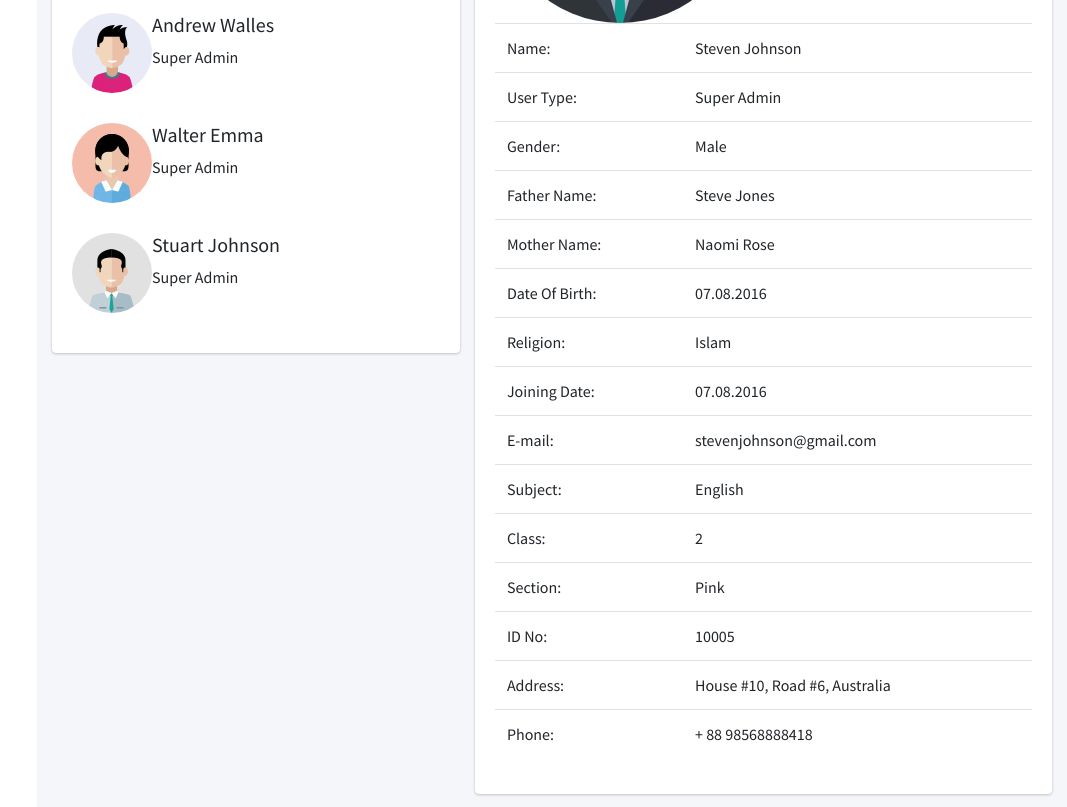
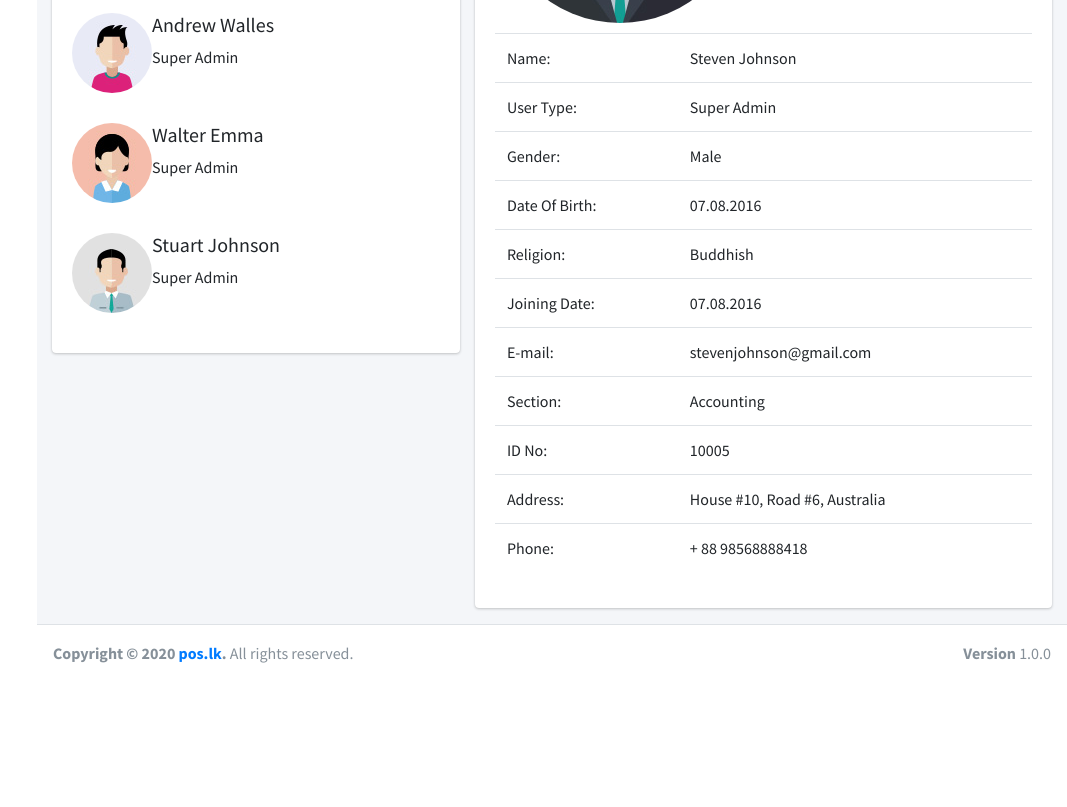
Before and after one commit to tharanga-Dep6-playground/admin-lte-single-page-application, a website: page user.html in a window 1280 px wide. Shown: the part 1034-1841 px from the top of the page, without its empty margins (213-1280 px from the left). After the commit the page ends 1715 px from the top, so only its background shows below. Drawn offline with nearby package versions, Linux system fonts and the light colour scheme.

Commit message:
finish user setting tab

```diff
--- a/user.html
+++ b/user.html
@@ -409,7 +409,7 @@
               <div class="item-title">
                 <h3>User Details</h3>
               </div>
-              <div class="dropdown" style="left: 100px">
+              <div class="dropdown" style="left: 95%">
                 <a class="dropdown-toggle" href="#" role="button"
                    data-toggle="dropdown" aria-expanded="false">...</a>
 
@@ -421,7 +421,7 @@
               </div>
             </div>
             <div class="user-details-box">
-              <div class="item-img">
+              <div class="item-img" style="margin: 0 0 10px 0">
                 <img src="img/user.jpg" alt="user" style="border-radius: 50%">
               </div>
               <div class="item-content">
@@ -441,20 +441,12 @@
                       <td class="font-medium text-dark-medium">Male</td>
                     </tr>
                     <tr>
-                      <td>Father Name:</td>
-                      <td class="font-medium text-dark-medium">Steve Jones</td>
-                    </tr>
-                    <tr>
-                      <td>Mother Name:</td>
-                      <td class="font-medium text-dark-medium">Naomi Rose</td>
-                    </tr>
-                    <tr>
                       <td>Date Of Birth:</td>
                       <td class="font-medium text-dark-medium">07.08.2016</td>
                     </tr>
                     <tr>
                       <td>Religion:</td>
-                      <td class="font-medium text-dark-medium">Islam</td>
+                      <td class="font-medium text-dark-medium">Buddhish</td>
                     </tr>
                     <tr>
                       <td>Joining Date:</td>
@@ -464,17 +456,8 @@
                       <td>E-mail:</td>
                       <td class="font-medium text-dark-medium">stevenjohnson@gmail.com</td>
                     </tr>
-                    <tr>
-                      <td>Subject:</td>
-                      <td class="font-medium text-dark-medium">English</td>
-                    </tr>
-                    <tr>
-                      <td>Class:</td>
-                      <td class="font-medium text-dark-medium">2</td>
-                    </tr>
-                    <tr>
                       <td>Section:</td>
-                      <td class="font-medium text-dark-medium">Pink</td>
+                      <td class="font-medium text-dark-medium">Accounting</td>
                     </tr>
                     <tr>
                       <td>ID No:</td>
```
